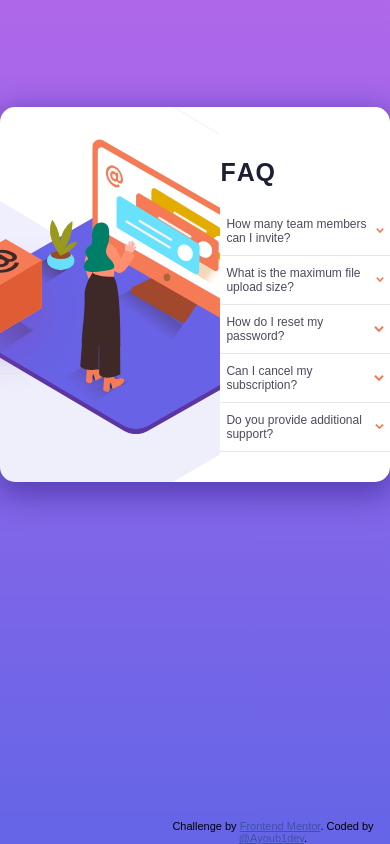
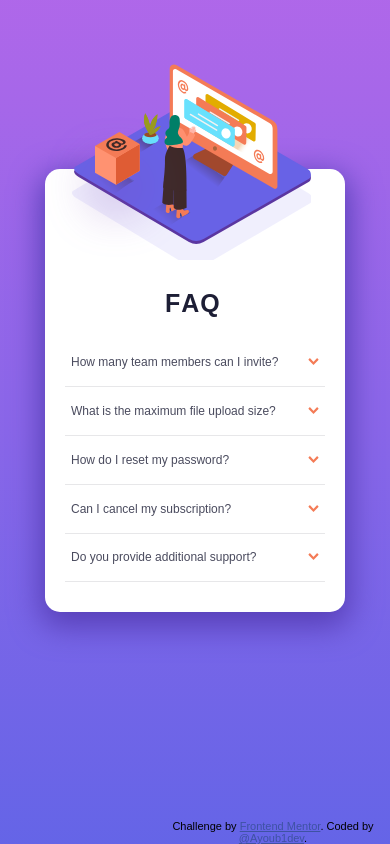
Before and after one commit to Ayoub1dev/FAQ-Card-Accordion-Main, a plain HTML site: page index.html in a window 390 px wide. Drawn offline with Linux system fonts and the light colour scheme.

Commit message:
mobile design finished + readme file completed

```diff
--- a/index.html
+++ b/index.html
@@ -20,13 +20,15 @@
 <body>
   <section class="card">
     <img class="desktop-image box-image" src="images/illustration-box-desktop.svg" alt="box illustration">
-
+    <img class="mobile-image" src="/images/illustration-woman-online-mobile.svg" alt="mobile woman">
+    <!-- <img class="mobile-pattern" src="images/bg-pattern-mobile.svg" alt="pattern mobile"> -->
     <div class="image-container">
       <img class="desktop-image woman-image" src="/images/illustration-woman-online-desktop.svg" alt="illustration woman online" >
 
     </div>
 
     <div class="faq-container">
+
       <h2 class="title title-typo">
         <span class="s1">F</span>
         <span class="s2">A</span>
--- a/style.css
+++ b/style.css
@@ -77,8 +77,8 @@ body{
     display:flex;
     justify-content: space-between;
     align-items: center;
-    padding-bottom: 10px;
-    padding-top: 10px;
+    padding-bottom: 2vh;
+    padding-top: 2vh;
     text-align: left;
 
     outline: none;
@@ -127,24 +127,66 @@ body{
 .active {
     font-weight: 700;
 }
+
+/* mobil;e design */
+body {
+    display: flex;
+    justify-content: center;
+    margin-top: 20vh;
+    margin-bottom: 5vh;
+}
 .card {
-
+    position: relative;
+    background-color: white;
+    border-radius: 15px;
+    box-shadow: 0 10px 30px 5px #5840B8;
 }
-/* mobil;e design */
+.faq-container{
+    margin-top:40%;
+    padding-right: 20px;
+    padding-left: 20px;
+}
+.mobile-image {
+    position: absolute;
+    top: -105px;
+    background-image: url(images/bg-pattern-mobile.svg);
+    background-repeat: no-repeat;
+    background-position:27px 100px;
+    display:block;
+}
+.title{
+    margin-left: 100px;
+}
+.title .s2{
+    margin-right: -6px;
+    margin-left: -6px;
+}
 
 
 /* DESKTOP DESIGN */
-@media screen and (min-width: 375px){
+@media screen and (min-width: 600px){
+    body{
+        display: block;
+        margin: 0;
+    }
+    .mobile-image{
+        display: none;
+    }
+    .faq-container{
+        padding: 0;
+        margin: 30px 0;
+        min-height: auto;
+    }
     .card {
         position: relative;
         background-color: white;
         /* min-width: 900px; */
         max-width: 750px;
         margin: 107px auto;
-        border-radius: 15px;
+        /* border-radius: 15px; */
 
         display:flex;
-        box-shadow: 0 10px 30px 5px #5840B8;
+        /* box-shadow: 0 10px 30px 5px #5840B8; */
     }
     .desktop-image{
         display: block;
@@ -174,24 +216,23 @@ body{
         overflow: hidden;
     }
 
-    .title .s2{
-        margin-right: -6px;
-        margin-left: -6px;
+    .title{
+        margin: 21px 0px;
     }
     .title:hover > .s1::after{
 
         content: "requently";
-        color:rgb(155, 121, 121);
+        color:var(--soft-blue);
         font-size: 0.8rem;
     }
     .title:hover > .s2::after{
         content: "sked";
-        color:rgb(155, 121, 121);
+        color:var(--soft-blue);
         font-size: 0.8rem;
     }
     .title:hover > .s3::after{
         content: "uestions";
-        color:rgb(155, 121, 121);
+        color:var(--soft-blue);
         font-size: 0.8rem;
     }
 }
```
Also changed, not shown: 1 other file.
